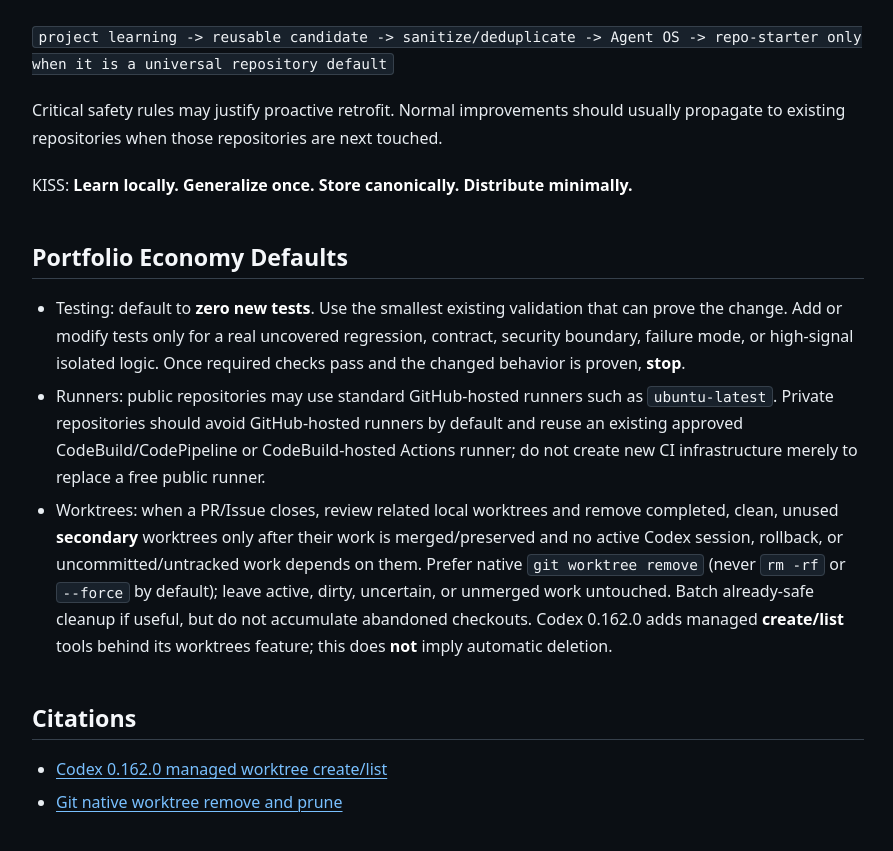
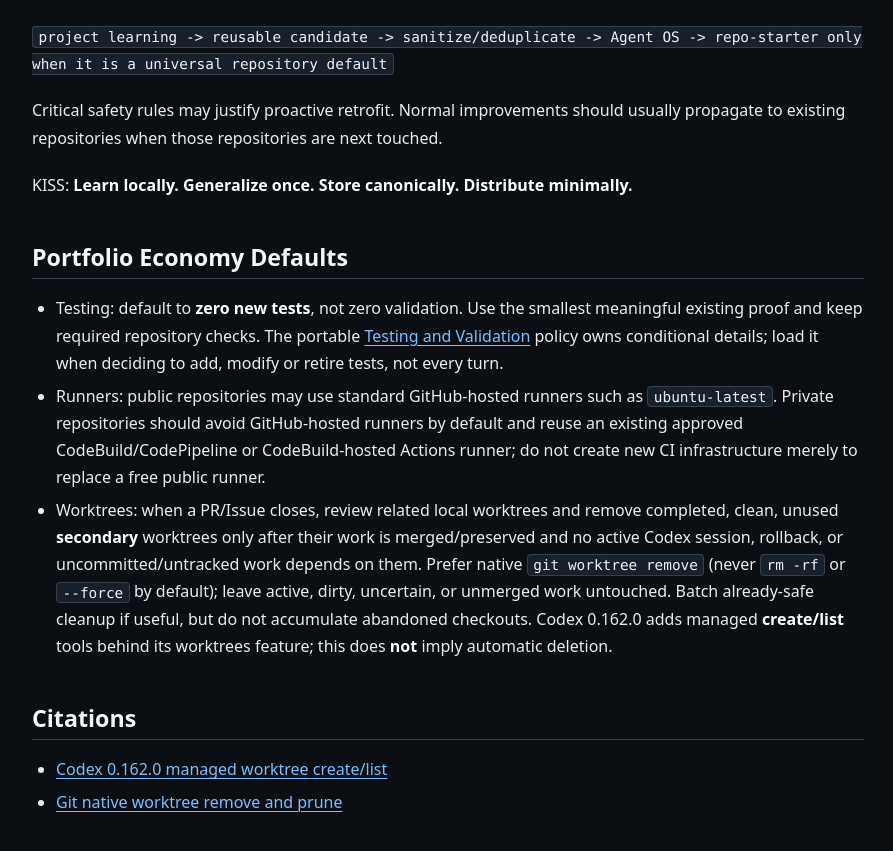
Before and after one commit to amitkarpe/agent-os, a Jekyll site: the page built from AGENTS.md, in a window 1280 px wide and 900 px high, scrolled down 2130 px. Shown: the top 851 px of the window, without its empty margins (192-1085 px from the left). Built offline with Jekyll 4.4.1, drawn with Linux system fonts in a browser that asks for light colours; our own code applies the rules of GitHub Pages for plain Markdown files.

Commit message:
docs: validate and index flat portable testing guidance (#62)

```diff
--- a/AGENTS.md
+++ b/AGENTS.md
@@ -96,7 +96,7 @@ KISS: **Learn locally. Generalize once. Store canonically. Distribute minimally.
 
 ## Portfolio Economy Defaults
 
-- Testing: default to **zero new tests**. Use the smallest existing validation that can prove the change. Add or modify tests only for a real uncovered regression, contract, security boundary, failure mode, or high-signal isolated logic. Once required checks pass and the changed behavior is proven, **stop**.
+- Testing: default to **zero new tests**, not zero validation. Use the smallest meaningful existing proof and keep required repository checks. The portable [Testing and Validation](agents/TESTING.md) policy owns conditional details; load it when deciding to add, modify or retire tests, not every turn.
 - Runners: public repositories may use standard GitHub-hosted runners such as `ubuntu-latest`. Private repositories should avoid GitHub-hosted runners by default and reuse an existing approved CodeBuild/CodePipeline or CodeBuild-hosted Actions runner; do not create new CI infrastructure merely to replace a free public runner.
 - Worktrees: when a PR/Issue closes, review related local worktrees and remove completed, clean, unused **secondary** worktrees only after their work is merged/preserved and no active Codex session, rollback, or uncommitted/untracked work depends on them. Prefer native `git worktree remove` (never `rm -rf` or `--force` by default); leave active, dirty, uncertain, or unmerged work untouched. Batch already-safe cleanup if useful, but do not accumulate abandoned checkouts. Codex 0.162.0 adds managed **create/list** tools behind its worktrees feature; this does **not** imply automatic deletion.
 
```
